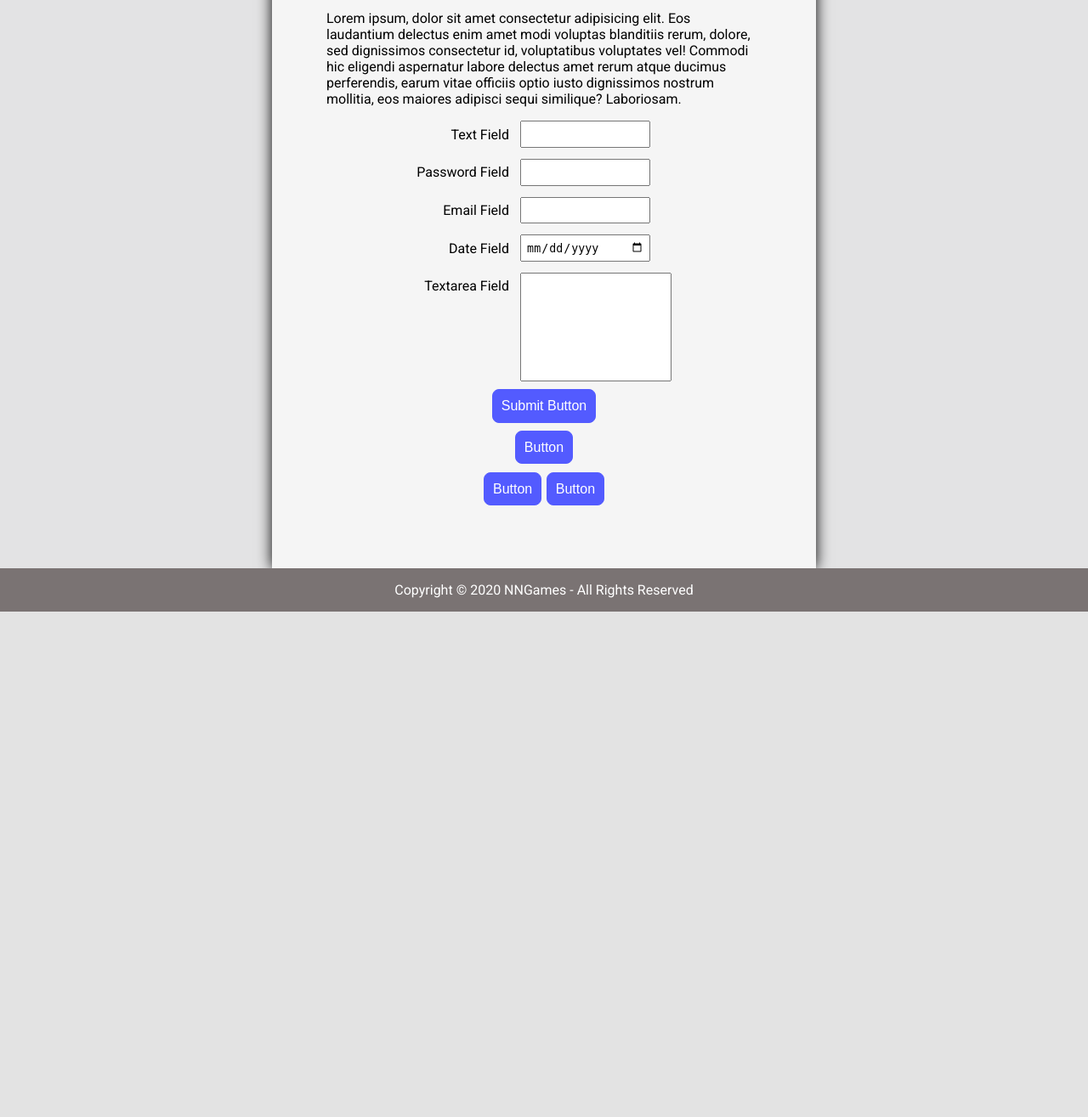
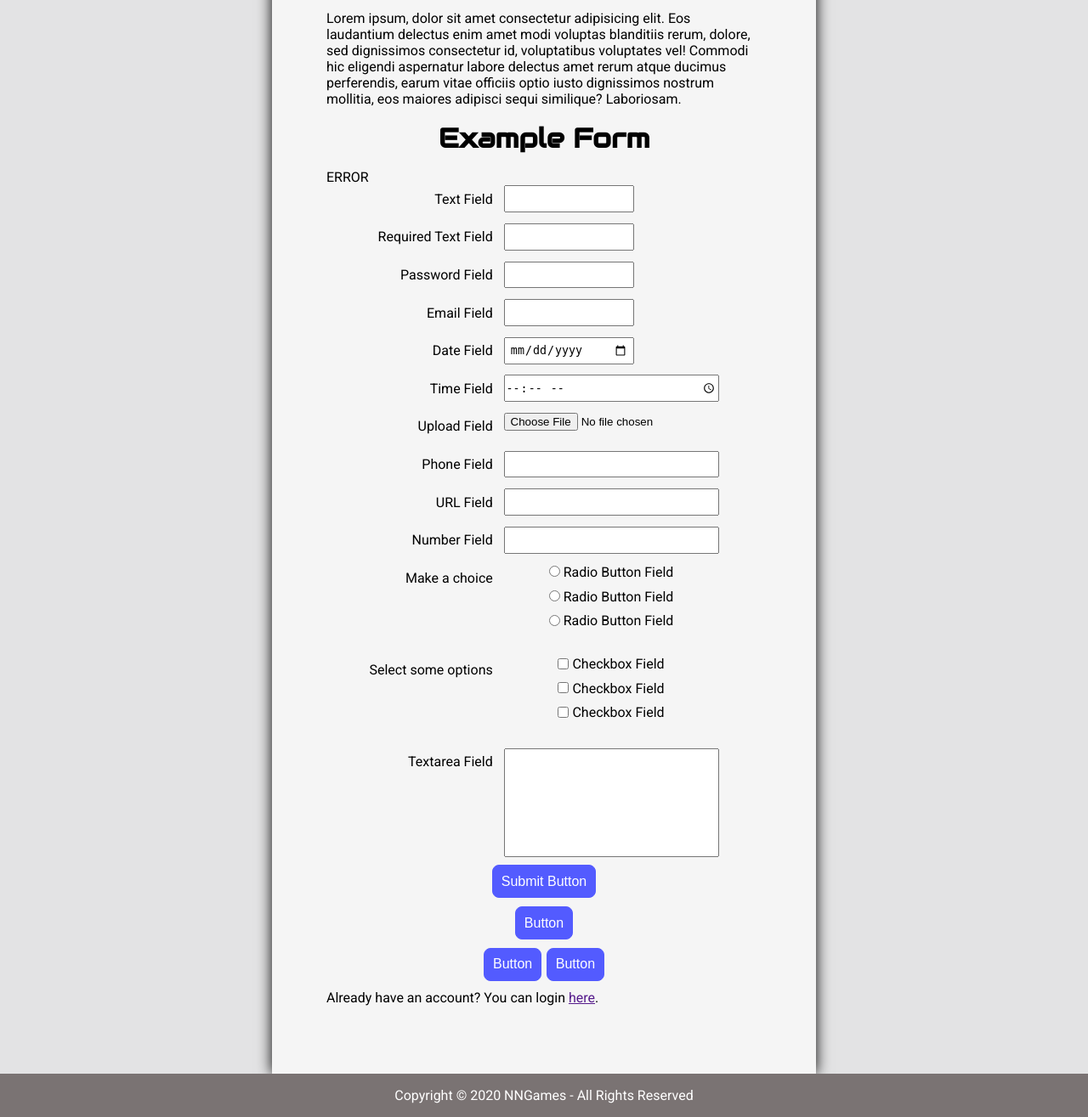
Before and after one commit to cleanycloth/csy2027, a PHP site: page /page.php in a window 1280 px wide. Shown: the part 501-1816 px from the top of the page at 85% size. Before the commit the page ends 1221 px from the top, so only its background shows below. Run offline with PHP 8.4, Linux system fonts and the light colour scheme; some libraries are stand-ins or nearby versions.

Commit message:
Updated the form on page.php

```diff
--- a/public/page.php
+++ b/public/page.php
@@ -73,10 +73,15 @@
                 <p>Lorem ipsum, dolor sit amet consectetur adipisicing elit. Eos laudantium delectus enim amet modi voluptas blanditiis rerum, dolore, sed dignissimos consectetur id, voluptatibus voluptates vel! Commodi hic eligendi aspernatur labore delectus amet rerum atque ducimus perferendis, earum vitae officiis optio iusto dignissimos nostrum mollitia, eos maiores adipisci sequi similique? Laboriosam.</p>
                 <p>Lorem ipsum, dolor sit amet consectetur adipisicing elit. Eos laudantium delectus enim amet modi voluptas blanditiis rerum, dolore, sed dignissimos consectetur id, voluptatibus voluptates vel! Commodi hic eligendi aspernatur labore delectus amet rerum atque ducimus perferendis, earum vitae officiis optio iusto dignissimos nostrum mollitia, eos maiores adipisci sequi similique? Laboriosam.</p>
 
-                <form action="" method="post">
+                <h1>Example Form</h1>
+                <form action="" method="get">
+                    <output>ERROR</output>
                     <div class="fields">
                         <label for="text-field">Text Field</label>
                         <input type="text" name="text-field">
+
+                        <label class="required" for="text-field2">Required Text Field</label>
+                        <input type="text" name="text-field2" required>
 
                         <label for="password-field">Password Field</label>
                         <input type="password" name="password-field">
@@ -86,6 +91,53 @@
 
                         <label for="date-field">Date Field</label>
                         <input type="date" name="date-field">
+
+                        <label for="time-field">Time Field</label>
+                        <input type="time" name="time-field">
+
+                        <label for="upload-field">Upload Field</label>
+                        <input type="file" name="upload-field" id="upload-field">
+
+                        <label for="phone-field">Phone Field</label>
+                        <input type="tel" name="phone-field">
+
+                        <label for="url-field">URL Field</label>
+                        <input type="url" id="url-field">
+
+                        <label for="number-field">Number Field</label>
+                        <input type="number" id="number-field">
+
+                        <label for="radio-buttons">Make a choice</label>
+                        <div class="radio-buttons" id="radio-buttons">
+                            <div class="radio-button">
+                                <input type="radio" name="radio-choice" id="radio-1" value="1">
+                                <label for="radio-1">Radio Button Field</label>
+                            </div>
+                            <div class="radio-button">
+                                <input type="radio" name="radio-choice" id="radio-2" value="2">
+                                <label for="radio-2">Radio Button Field</label>
+                            </div>
+                            <div class="radio-button">
+                                <input type="radio" name="radio-choice" id="radio-3" value="3">
+                                <label for="radio-3">Radio Button Field</label>
+                            </div>
+                        </div>
+
+                        <label for="checkboxes">Select some options</label>
+                        <div class="checkboxes" id="checkboxes">
+                            <div class="checkbox">
+                                <input type="checkbox" name="checkbox-choice" id="check-1" value="1">
+                                <label for="check-1">Checkbox Field</label>
+                            </div>
+                            <div class="checkbox">
+                                <input type="checkbox" name="checkbox-choice" id="check-2" value="2">
+                                <label for="check-2">Checkbox Field</label>
+                            </div>
+                            <div class="checkbox">
+                                <input type="checkbox" name="checkbox-choice" id="check-3" value="3">
+                                <label for="check-3">Checkbox Field</label>
+                            </div>
+                        </div>
 
                         <label for="textarea-field">Textarea Field</label>
                         <textarea name="textarea-field"></textarea>
@@ -97,6 +149,8 @@
                         <button>Button</button>
                         <button>Button</button>
                     </div>
+
+                    <p>Already have an account? You can login <a href="">here</a>.</p>
                 </form>
             </div>
         </main>
```
